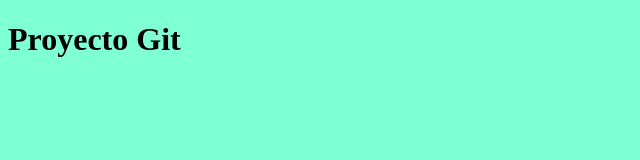
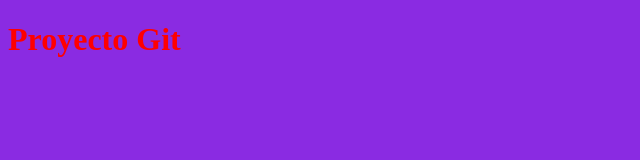
Before and after one commit to islasylar/prueba, a plain HTML site: page index.htm in a window 1280 px wide. Shown: the whole page, without its empty margins (0-640 px from the left). Drawn offline with Linux system fonts and the light colour scheme.

Commit message:
Cambio de fondo y color de letra

```diff
--- a/estilos.css
+++ b/estilos.css
@@ -1,3 +1,4 @@
 body{
-    background-color: aquamarine;
+    background-color: blueviolet;
+    color: red;
 }
```
